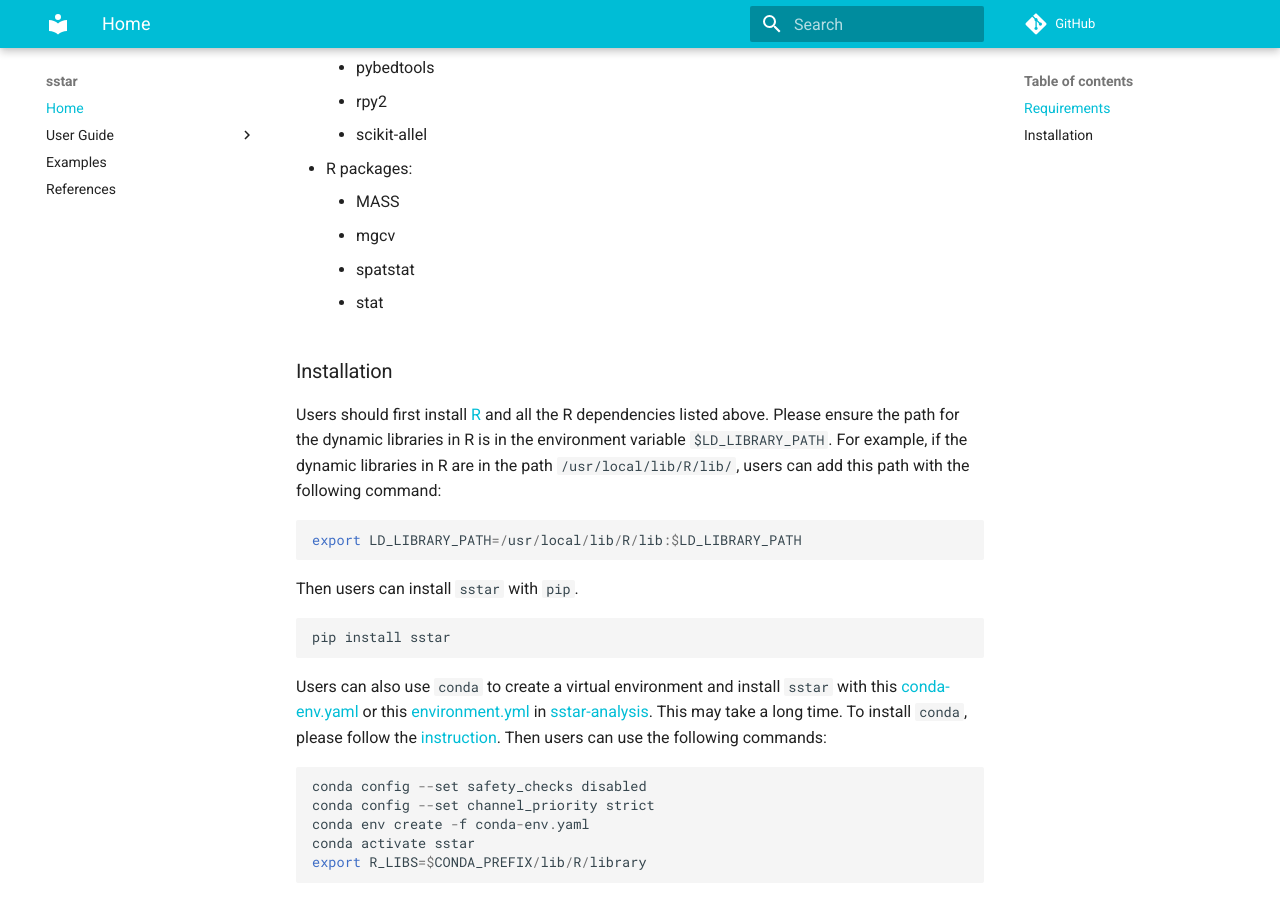
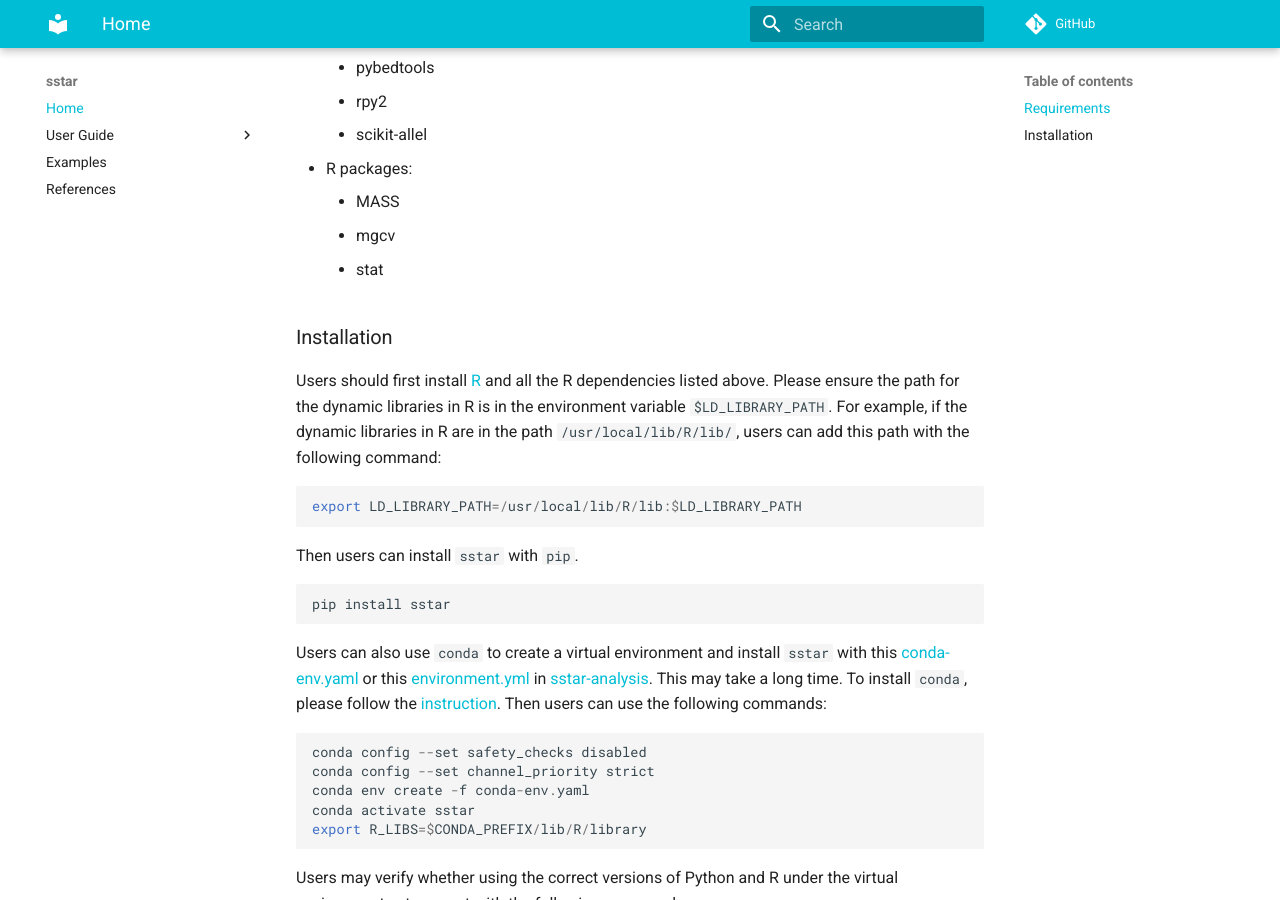
Before and after one commit to xin-huang/sstar, an MkDocs documentation site: the page built from docs/index.md, in a window 1280 px wide and 900 px high, scrolled down 489 px. Built offline with MkDocs 1.6.1 and Material for MkDocs 9.7.7, drawn with Linux system fonts in a browser that asks for light colours; comment, search, counter and statistics services are not loaded.

Commit message:
Update manual

```diff
--- a/docs/index.md
+++ b/docs/index.md
@@ -17,7 +17,6 @@
 - R packages:
 	- MASS
 	- mgcv
-	- spatstat
 	- stat
 
 ### Installation
```
Also changed, not shown: 1 other file.
